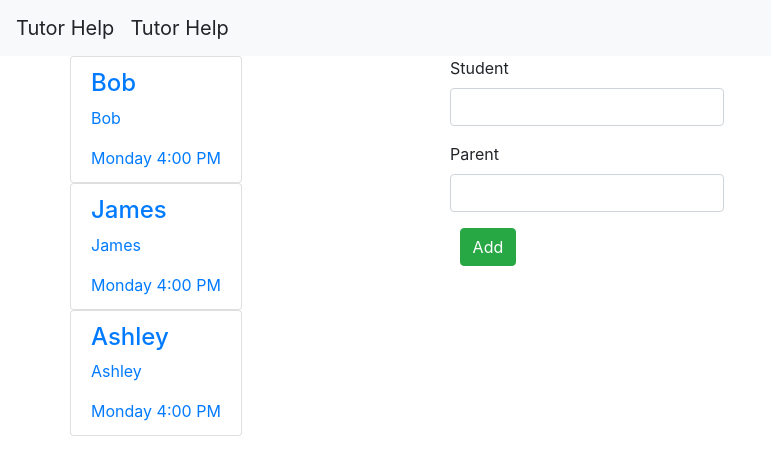
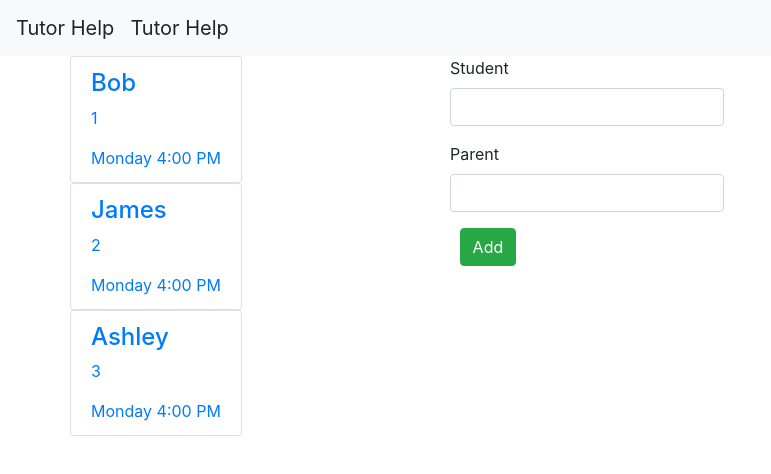
Before and after one commit to jbaisden/LifePlanner, an Angular app in the folder LifePlanner/: page / in a window 1280 px wide. Shown: the top 474 px of the page, without its empty margins (0-771 px from the left). Built offline with nearby package versions, Linux system fonts and the light colour scheme.

Commit message:
loosely integrated student id

```diff
--- a/LifePlanner/src/app/schedule/schedule-item/schedule-item.component.html
+++ b/LifePlanner/src/app/schedule/schedule-item/schedule-item.component.html
@@ -1,7 +1,7 @@
 <a style="cursor: pointer;" [routerLink]="[index]" routerLinkActive="active" class="list-group-item clearfix">
   <div class="pull-left">
     <h4 class="list-group-item-heading">{{ student.name }}</h4>
-    <p class="list-group-item-text">{{ student.name }}</p>
+    <p class="list-group-item-text">{{ student.id }}</p>
   </div>
   <div class="pull-right">
     Monday 4:00 PM
--- a/LifePlanner/src/app/schedule/schedule.service.ts
+++ b/LifePlanner/src/app/schedule/schedule.service.ts
@@ -8,9 +8,9 @@ import { Subject } from 'rxjs';
 export class ScheduleService {
 
   private students: Student[] = [
-    new Student('Bob'),
-    new Student('James'),
-    new Student('Ashley')
+    new Student('Bob', 1),
+    new Student('James', 2),
+    new Student('Ashley', 3)
   ];
 
   studentsChanged = new Subject<Student[]>();
@@ -21,8 +21,14 @@ export class ScheduleService {
     return this.students.slice();
   }
 
+  getStudentId() {
+    return this.students
+      .map(student => student.id) //get array of just student id's
+      .reduce((a, b) => a >= b ? a : b) + 1; //apply function to each element
+  }
+
   addStudent(name: string) {
-    this.students.push(new Student(name));
+    this.students.push(new Student(name, this.getStudentId()));
     this.studentsChanged.next(this.students.slice());
   }
 
--- a/LifePlanner/src/app/schedule/student.model.ts
+++ b/LifePlanner/src/app/schedule/student.model.ts
@@ -5,7 +5,10 @@ export class Student {
     public id: number;
     public name: string;
 
-    constructor(name: string) {
+    constructor(name: string, id: number) {
         this.name = name;
+        this.id = id;
     }
+
+
 }
```
